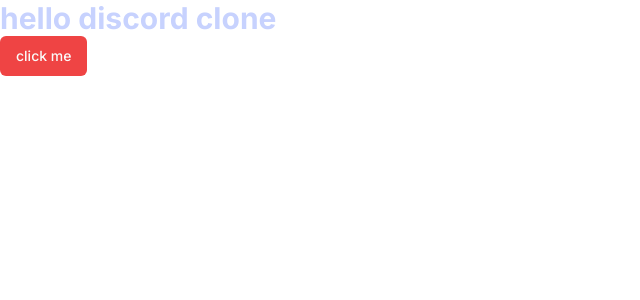
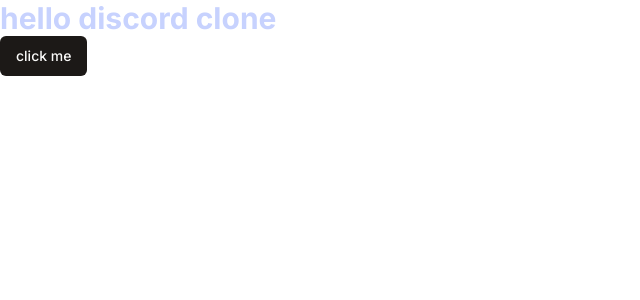
Before and after one commit to code-bajju/Discord-Clone, a Next.js app: page / in a window 1280 px wide. Shown: the top 300 px of the page, without its empty margins (0-640 px from the left). Built offline with nearby package versions, Linux system fonts and the light colour scheme.

Commit message:
cn changed state

```diff
--- a/app/page.tsx
+++ b/app/page.tsx
@@ -2,12 +2,12 @@
 import { Button } from '@/components/ui/button'
 import { cn } from '@/lib/utils'
 
-const state = true
+// const state = true
 
 export default function Home() {
   return (
     <div >
   <p className="text-3xl font-bold text-indigo-200">hello discord clone</p>
-  <Button className={cn("bg-indigo-500" , state && "bg-red-500" )} >click me</Button></div>
+  <Button >click me</Button></div>
   )
 }
```
